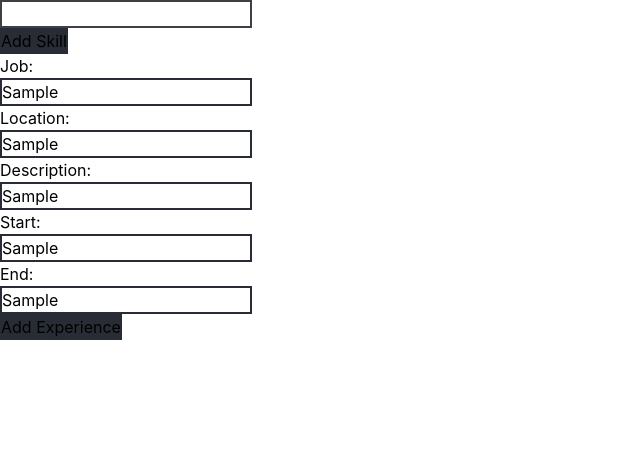
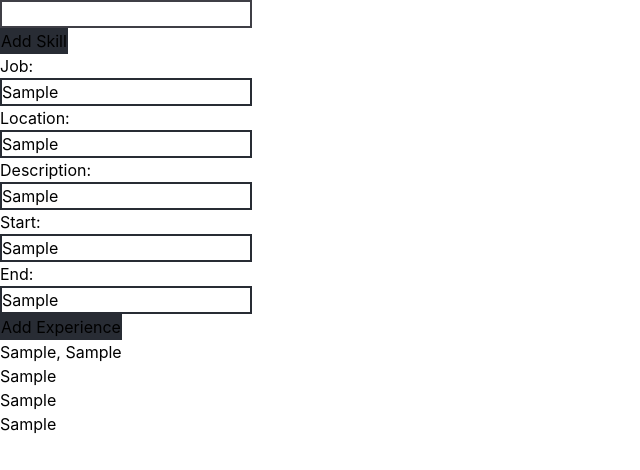
Before and after one commit to Sty6x/cv-application-maker, a React (Create React App) app: page / in a window 1280 px wide. Both pictures are taken after typing "Sample", "Sample", "Sample", "Sample", "Sample" into the empty fields and a click on the button "Add Experience". Shown: the top 470 px of the page, without its empty margins (0-640 px from the left). Built offline with nearby package versions, Linux system fonts and the light colour scheme.

Commit message:
now able to display job experience

```diff
--- a/src/App.js
+++ b/src/App.js
@@ -141,7 +141,7 @@ class App extends React.Component {
 					/>
 				</div>
 				<div>
-					<ExperienceList />
+					<ExperienceList experienceList={this.state.experience}/>
 				</div>
 			</div>
 		);
--- a/src/components/experience-component/experience.js
+++ b/src/components/experience-component/experience.js
@@ -4,15 +4,16 @@ class Experience extends React.Component{
         super(props)
     }
     render(){
+        const {jobTitle,jobDescription,endDate, startDate, jobLocation} = this.props.experience;
         return(
             <div className="experience-container">
                 <div className="job-location-date">
-                    <p></p>
-                    <p className="job-location"></p>
+                    <p>{startDate}, {endDate}</p>
+                    <p className="job-location">{jobLocation}</p>
                 </div>
                 <div className="job-title-desc">
-                    <h3 className="job-title"></h3>
-                    <p className="job-desc"></p>
+                    <h3 className="job-title">{jobTitle}</h3>
+                    <p className="job-desc">{jobDescription}</p>
                 </div>
             </div>
         )
--- a/src/components/experience-component/experienceList.js
+++ b/src/components/experience-component/experienceList.js
@@ -1,14 +1,18 @@
 import React from "react";
 import Experience from "./experience";
-
 class ExperienceList extends React.Component{
     constructor(props){
         super(props)
     }
 
     render(){
+        const experiences = this.props.experienceList
+        const displayExperience = experiences.map(experience=>{
+            return <Experience experience={experience}/>
+        })
         return(
             <div id="experience-list-container">
+            {displayExperience}
             </div>
         )
     }
```
